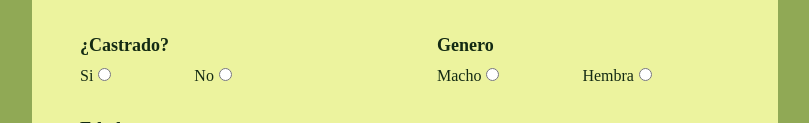
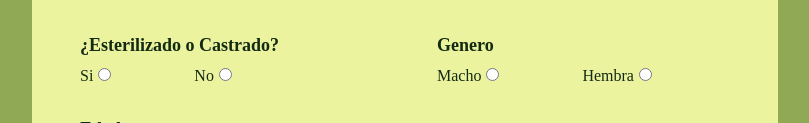
Before and after one commit to quiKieSamus/tesis-frontend, a plain HTML site: page animal_regist.html in a window 1280 px wide. Shown: the part 613-736 px from the top of the page, without its empty margins (235-1044 px from the left). Drawn offline with Linux system fonts and the light colour scheme.

Commit message:
update to texts

```diff
--- a/animal_regist.html
+++ b/animal_regist.html
@@ -47,7 +47,7 @@
 
         <div class="medium-width">
             <div class="halfcontainer">
-                <label class="regis_formlabel">¿Castrado?</label>
+                <label class="regis_formlabel">¿Esterilizado o Castrado?</label>
                 <div class="radio_container">
                     <label for="castrated" class="radiolabel">Si<input type="radio" class="gender_input" name="gender" value="masculino"></label>
 
```
